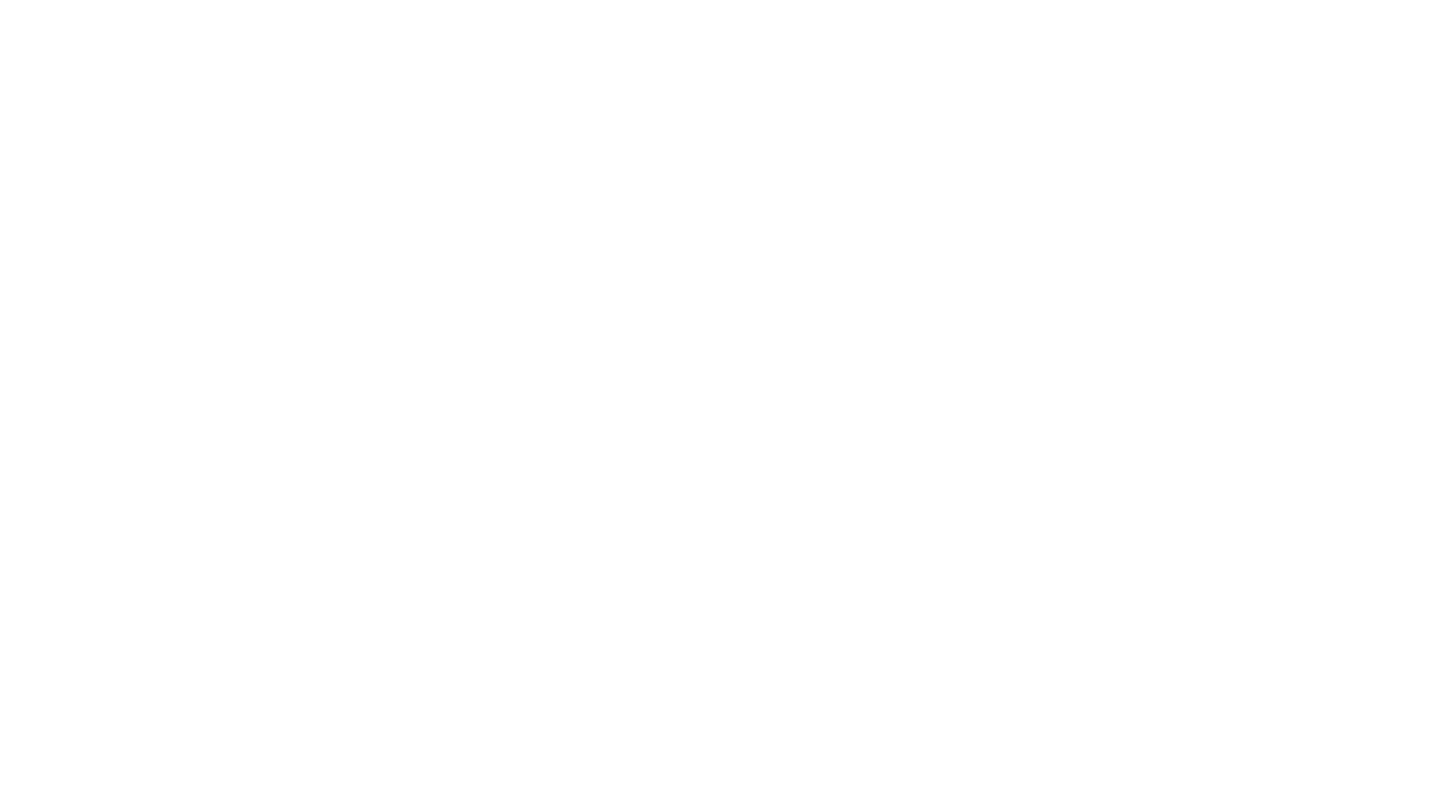
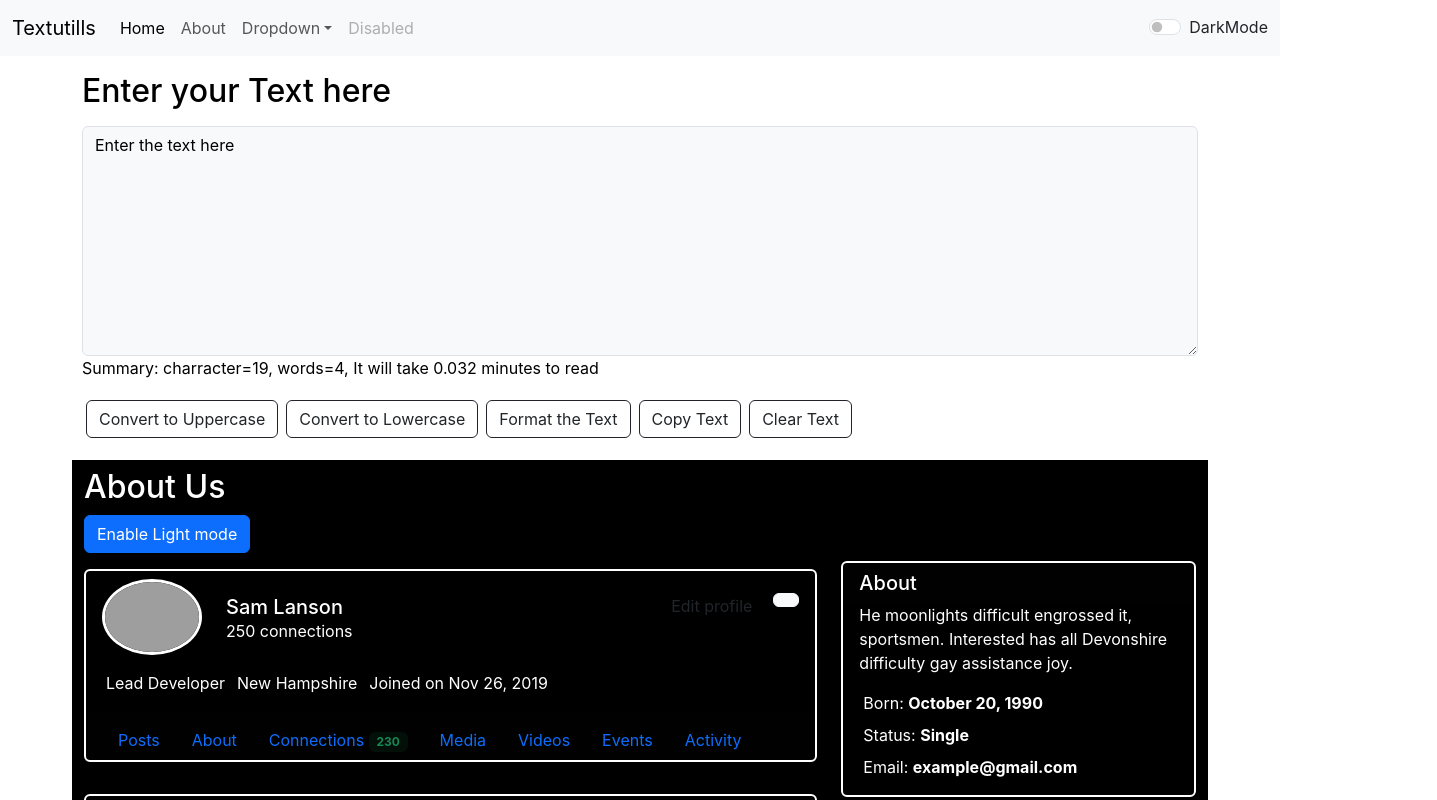
Before and after one commit to AlxSahil/TextUtilties, a React (Create React App) app: page / in a window 1280 px wide. Shown: the top 800 px of the page, 1437 px wide, since content can reach past the window. Built offline with nearby package versions, Linux system fonts and the light colour scheme; grey boxes are pictures that could not be loaded.

Commit message:
Initial commit

```diff
--- a/src/App.js
+++ b/src/App.js
@@ -5,12 +5,12 @@ import AboutPage from './components/AboutPage';
 import Navbar from './components/Navbar';
 import Textform from './components/Textform';
 import Alert from './components/Alert';
-import {
-  BrowserRouter as Router,
-  Routes,
-  Route,
-  Link
- } from 'react-router-dom';
+// import {
+//   BrowserRouter as Router,
+//   Routes,
+//   Route,
+//   Link
+//  } from 'react-router-dom';
 
 
 function App() {
@@ -52,20 +52,20 @@ console.log(mode);
   return (
 // App.js
 <>
-<Router basename="/TextUtilities">
+{/* <Router> */}
   <Navbar title="Textutills" mode={mode} myfunction={myFunction}/>
   <Alert alert={malert} />
-  <Routes>
-    <Route exect path="/" element={
+  {/* <Routes> */}
+    {/* <Route exect path="/" element={ */}
       <div className='container'>
         <Textform heading="Enter your Text here" mode={mode} showAlert={showAlert}/>
       </div>
-    } />
-    <Route exect path="/about" element={
+    {/* } /> */}
+    {/* <Route exect path="/about" element={ */}
     <AboutPage mode={mode}/>
-     } />
-  </Routes>
-</Router>
+     {/* } /> */}
+  {/* </Routes> */}
+{/* </Router> */}
 
 
 
--- a/src/components/Navbar.js
+++ b/src/components/Navbar.js
@@ -8,17 +8,17 @@ export default function Navbar({title, mode, myfunction}) {
       <>
     <nav className={`navbar navbar-expand-lg navbar-${mode} bg-${mode}`}>
   <div className="container-fluid">
-    <Link className="navbar-brand" to="/">{title}</Link>
+    <a className="navbar-brand" href="#">{title}</a>
     <button className="navbar-toggler" type="button" data-bs-toggle="collapse" data-bs-target="#navbarSupportedContent" aria-controls="navbarSupportedContent" aria-expanded="false" aria-label="Toggle navigation">
       <span className="navbar-toggler-icon"></span>
     </button>
     <div className="collapse navbar-collapse" id="navbarSupportedContent">
       <ul className="navbar-nav me-auto mb-2 mb-lg-0">
         <li className="nav-item">
-          <Link className="nav-link active" aria-current="to" to="/">Home</Link>
+          <a className="nav-link active" aria-current="to" href="#">Home</a>
         </li>
         <li className="nav-item">
-          <Link className="nav-link" to="/about">About</Link>
+          <a className="nav-link" href="#">About</a>
         </li>
         <li className="nav-item dropdown">
           <a className="nav-link dropdown-toggle" href="/" role="button" data-bs-toggle="dropdown" aria-expanded="false">
```
